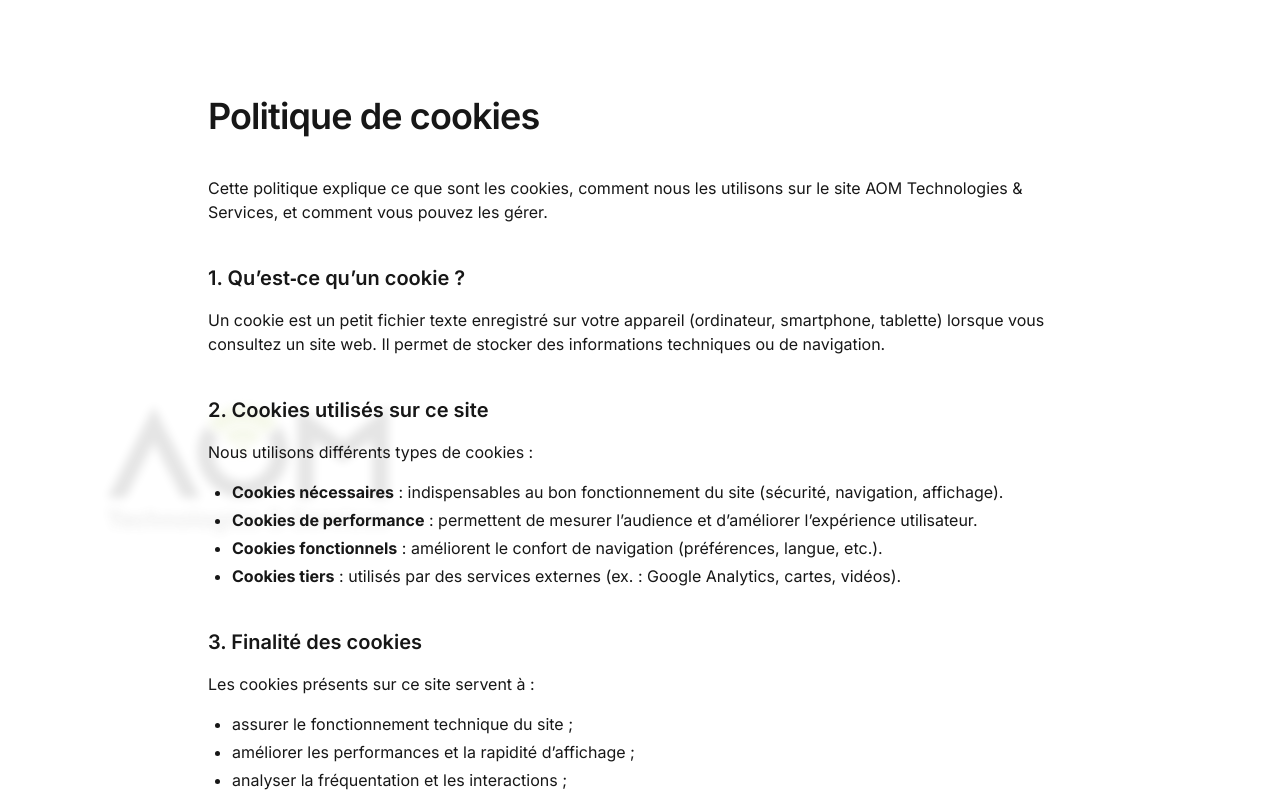
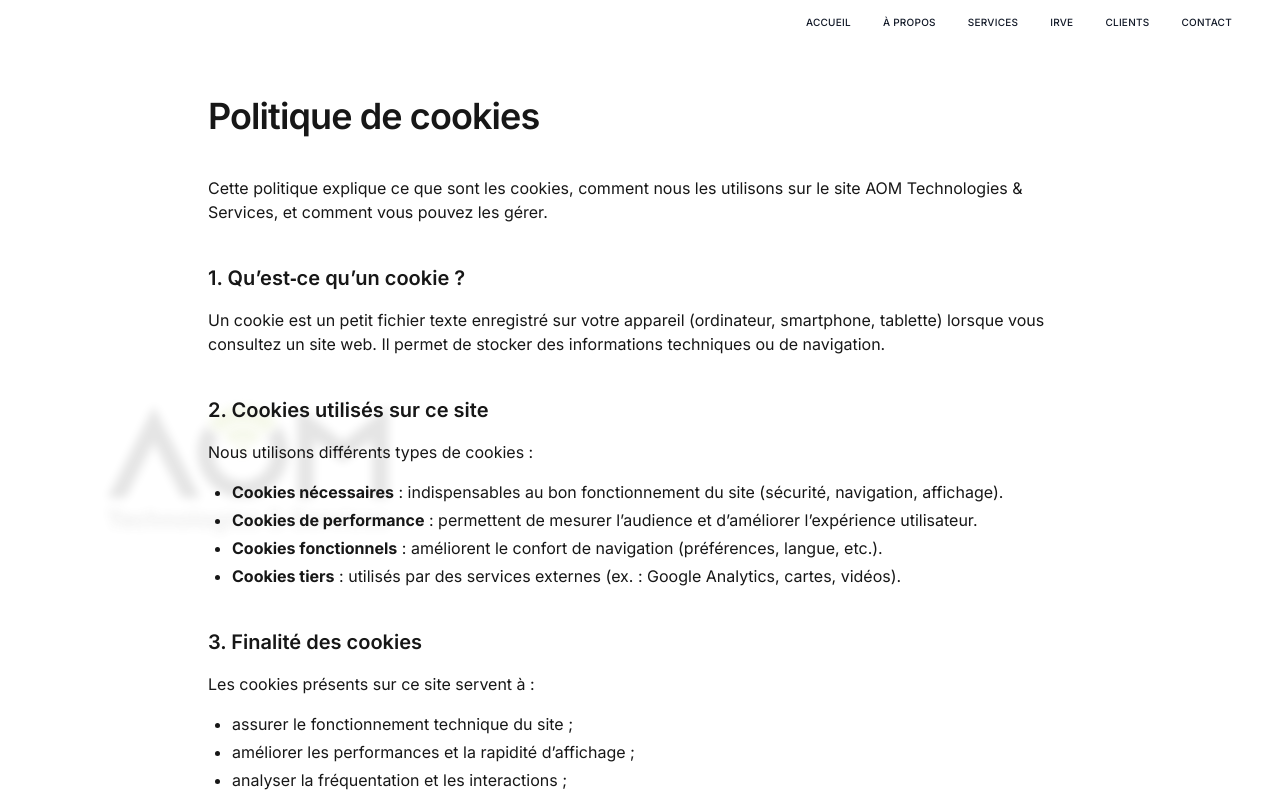
Before and after one commit to MattCornicDev/aom-technologies, a Next.js app: page /cookies in a window 1280 px wide. Shown: the top 799 px of the page. Built offline with nearby package versions, Linux system fonts and the light colour scheme.

Commit message:
Navbar couleur text
Signed-off-by: MattCornicDev <glgharib@gmail.com>

```diff
--- a/components/Navbar.tsx
+++ b/components/Navbar.tsx
@@ -1,4 +1,5 @@
 "use client";
+import { usePathname } from "next/navigation";
 import { useState } from "react";
 import { FaBars, FaTimes } from "react-icons/fa";
 
@@ -6,6 +7,8 @@ import { FaBars, FaTimes } from "react-icons/fa";
 
 export default function Navbar() {
   const [open, setOpen] = useState(false);
+  const pathname = usePathname();
+  const lightTextPages = pathname === "/irve" || pathname === "/formation";
 
   const navItems = [
     { label: "Accueil", href: "/" },
@@ -27,13 +30,13 @@ export default function Navbar() {
       <div className="container mx-auto flex min-h-20 items-center justify-end px-6 md:min-h-0 md:px-12">
 
         {/* Desktop menu */}
-        <ul className="hidden md:flex items-center gap-8">
+        <ul className="hidden items-center gap-8 md:flex">
           {navItems.map((item) => (
             <li key={item.href}>
               <a
                 href={item.href}
-                className="
-                  text-[#ffffff]
+                className={`
+                  ${lightTextPages ? "text-white" : "text-[#111827]"}
                   uppercase
                   font-medium
                   text-[10px]
@@ -42,7 +45,7 @@ export default function Navbar() {
                   hover:font-bold
                   hover:text-[#007ee5]
                   hover:text-[11px]
-                "
+                `}
               >
                 {item.label}
               </a>
```
